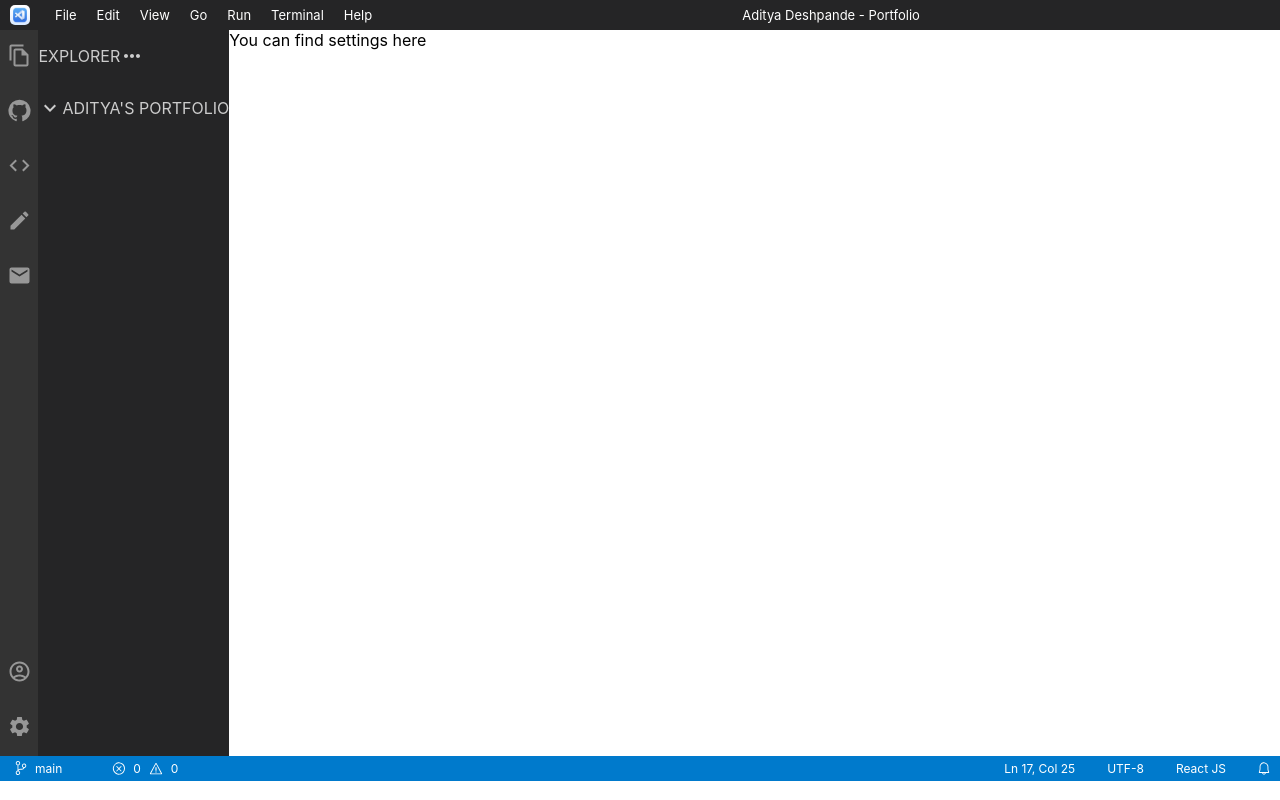
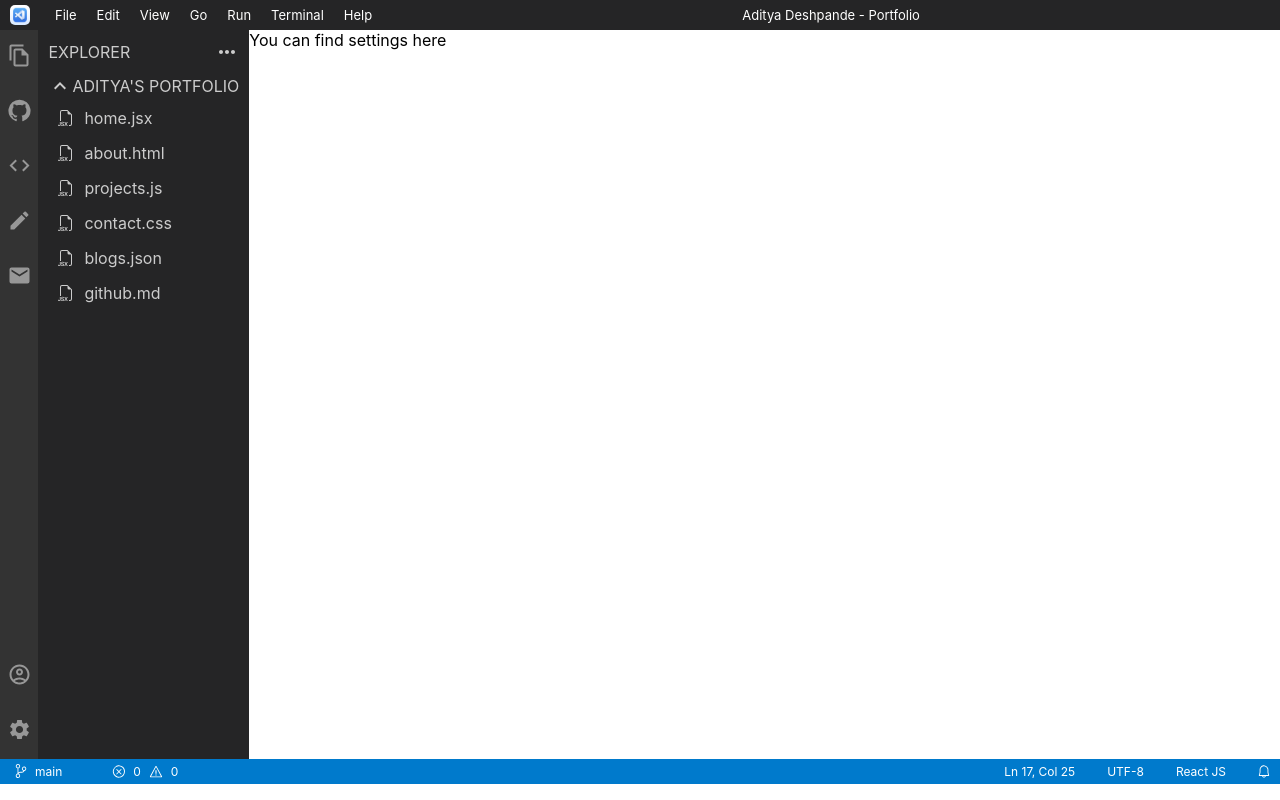
Before and after one commit to adityadeshpande0/MyPortfolio, a React (Create React App) app: page /settings in a window 1280 px wide. Built offline with nearby package versions, Linux system fonts and the light colour scheme.

Commit message:
Sidebar Panel Enhanced

```diff
--- a/src/Components/Appbar/appbarStyles.css
+++ b/src/Components/Appbar/appbarStyles.css
@@ -1,5 +1,5 @@
 .main-block-appbar{
-    height: 90.8vh;
+    height: 91.1vh;
     display: flex;
     flex-direction: column;
     background-color: #333333;
--- a/src/Components/Sidepanel/Sidepanel.jsx
+++ b/src/Components/Sidepanel/Sidepanel.jsx
@@ -1,11 +1,12 @@
 import React, { useState } from "react";
 import MoreHorizIcon from "@mui/icons-material/MoreHoriz";
 import KeyboardArrowDownIcon from "@mui/icons-material/KeyboardArrowDown";
+import KeyboardArrowUpIcon from '@mui/icons-material/KeyboardArrowUp';
 import "..//Sidepanel/sidepanelStyles.css";
 import reactIcon from "..//..//Assets/Images/icon_react_sidepanel.svg";
 
 function Sidepanel() {
-  const [collapsed, setCollapsed] = useState(true); // State to manage collapse/expand
+  const [collapsed, setCollapsed] = useState(false); // State to manage collapse/expand
 
   const data = [
     { id: 1, title: "home.jsx", imageURL: reactIcon },
@@ -24,37 +25,21 @@ function Sidepanel() {
     <div className="main-block-sidepanel">
       <div className="explore-sidepanel">
         <p className="text-explore-sidepanel">explorer</p>
-        <MoreHorizIcon style={{ color: "#CCCCCC" }} />
+        <MoreHorizIcon className="three-dots-sidepanel" style={{ color: "#CCCCCC", cursor:"pointer" }} />
       </div>
       <div>
-        <div
-          style={{
-            display: "flex",
-            flexDirection: "row",
-            alignItems: "center",
-            cursor: "pointer",
-          }}
-          onClick={toggleCollapse} // Call toggleCollapse when clicked
-        >
-          <KeyboardArrowDownIcon style={{ color: "#CCCCCC" }} />
+        <div className="explore-block-sidepanel" onClick={toggleCollapse}>
+        {collapsed ? (
+            <KeyboardArrowDownIcon style={{ color: "#CCCCCC" }} />
+          ) : (
+            <KeyboardArrowUpIcon style={{ color: "#CCCCCC" }} />
+          )}
           <p style={{ textTransform: "uppercase" }}>aditya's portfolio</p>
         </div>
         {!collapsed &&
           data.map((data) => (
-            <div
-              style={{
-                display: "flex",
-                flexDirection: "row",
-                margin: 0,
-                cursor: "pointer",
-              }}
-              key={data.id}
-            >
-              <img
-                className="img-sidepanel"
-                src={data.imageURL}
-                alt="react"
-              />
+            <div className="file-link-sidepanel" key={data.id}>
+              <img className="img-sidepanel" src={data.imageURL} alt="react" />
               <p>{data.title}</p>
             </div>
           ))}
--- a/src/Components/Sidepanel/sidepanelStyles.css
+++ b/src/Components/Sidepanel/sidepanelStyles.css
@@ -1,14 +1,48 @@
-.explore-sidepanel{
- display: flex;
- flex-direction: row;
- align-items: center;
+p {
+  margin: 0;
+  color: #cccccc;
 }
-.text-explore-sidepanel{
-    text-transform: uppercase;
+.main-block-sidepanel {
+  background-color: #252526;
+  width: auto;
+  height: 91.1vh;
 }
-.main-block-sidepanel{
-    background-color: #252526;
+.explore-sidepanel {
+  display: flex;
+  flex-direction: row;
+  align-items: center;
+  justify-content: space-between;
+  padding: 10px;
 }
-p{
-    color: #CCCCCC;
+.text-explore-sidepanel {
+  text-transform: uppercase;
 }
+.explore-block-sidepanel {
+  display: flex;
+  flex-direction: row;
+  align-items: center;
+  justify-content: start;
+  cursor: pointer;
+  padding: 0px 10px 0px 10px;
+}
+
+.file-link-sidepanel {
+  display: flex;
+  flex-direction: row;
+  padding: 5px 0px 5px 0px;
+  width: 100%;
+  margin-top: 5px;
+  cursor: pointer;
+  align-items: center;
+}
+.file-link-sidepanel:hover {
+  background-color: #494949;
+}
+.img-sidepanel {
+  margin-right: 10px;
+  margin-left: 20px;
+}
+.three-dots-sidepanel:hover {
+  background-color: #494949;
+  border-radius: 5px;
+}
```
